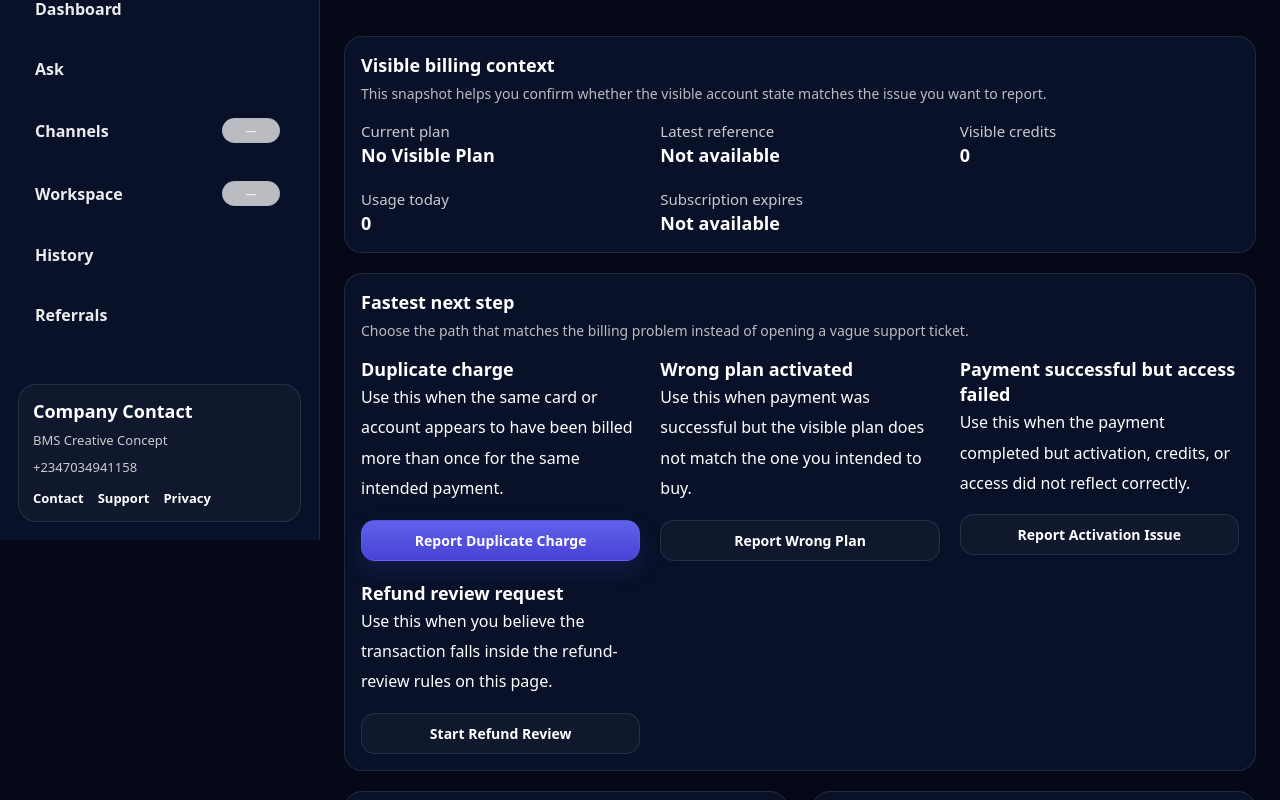
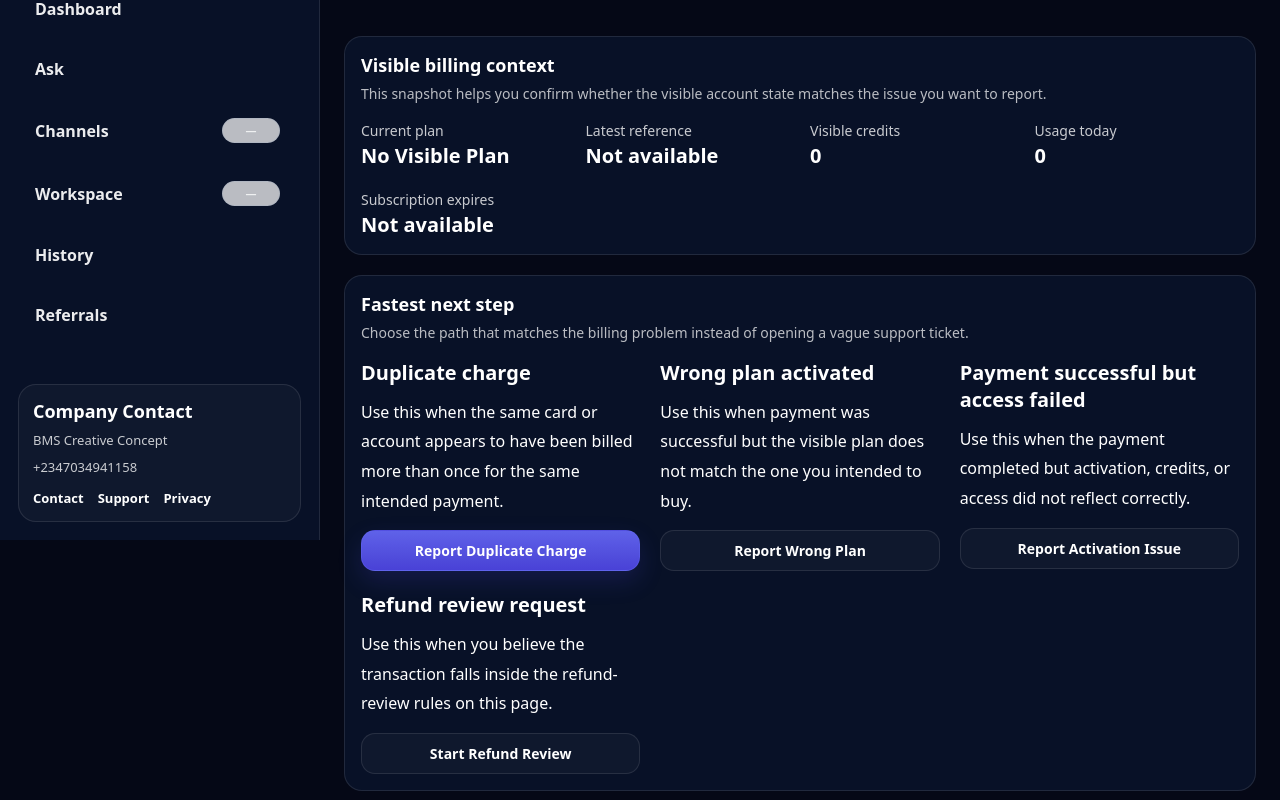
Before and after one commit to SirBM201/naija-tax-guide-frontend, a Next.js app: page /refund in a window 1280 px wide. Shown: the part 260-1060 px from the top of the page. Built offline with nearby package versions, Linux system fonts and the light colour scheme; no server answers; sample sign-in values are in the browser's storage.

Commit message:
Update page.tsx

```diff
--- a/app/refund/page.tsx
+++ b/app/refund/page.tsx
@@ -8,46 +8,53 @@ import AppShell, {
 } from "@/components/app-shell";
 import WorkspaceSectionCard from "@/components/workspace-section-card";
 import { Banner } from "@/components/ui";
-import { CardsGrid, SectionStack, TwoColumnSection } from "@/components/page-layout";
+import { CardsGrid, SectionStack } from "@/components/page-layout";
 import { useWorkspaceState } from "@/hooks/useWorkspaceState";
 
 function labelStyle(): React.CSSProperties {
   return {
     margin: 0,
-    fontSize: 15,
+    fontSize: 14,
     color: "var(--text-muted)",
-    lineHeight: 1.5,
+    lineHeight: 1.55,
+    wordBreak: "break-word",
   };
 }
 
 function valueStyle(): React.CSSProperties {
   return {
     margin: 0,
-    fontSize: 18,
+    fontSize: "clamp(18px, 4.5vw, 20px)",
     fontWeight: 800,
     color: "var(--text)",
-    lineHeight: 1.4,
+    lineHeight: 1.35,
+    wordBreak: "break-word",
+    overflowWrap: "anywhere",
   };
 }
 
 function bodyTextStyle(): React.CSSProperties {
   return {
     margin: 0,
-    fontSize: 16,
-    lineHeight: 1.9,
+    fontSize: "clamp(15px, 2.7vw, 16px)",
+    lineHeight: 1.85,
     color: "var(--text)",
+    wordBreak: "break-word",
+    overflowWrap: "anywhere",
   };
 }
 
 function bulletListStyle(): React.CSSProperties {
   return {
     margin: 0,
-    paddingLeft: 22,
+    paddingLeft: 20,
     display: "grid",
     gap: 12,
     color: "var(--text)",
     lineHeight: 1.8,
-    fontSize: 16,
+    fontSize: "clamp(15px, 2.6vw, 16px)",
+    wordBreak: "break-word",
+    overflowWrap: "anywhere",
   };
 }
 
@@ -56,6 +63,14 @@ function actionButtonStyle(primary = false): React.CSSProperties {
     ...(primary ? shellButtonPrimary() : shellButtonSecondary()),
     width: "100%",
     justifyContent: "center",
+  };
+}
+
+function cardTextBlockStyle(): React.CSSProperties {
+  return {
+    display: "grid",
+    gap: 12,
+    minWidth: 0,
   };
 }
 
@@ -128,24 +143,24 @@ export default function RefundPage() {
           title="Visible billing context"
           subtitle="This snapshot helps you confirm whether the visible account state matches the issue you want to report."
         >
-          <CardsGrid min={220}>
-            <div>
+          <CardsGrid min={200}>
+            <div style={{ minWidth: 0 }}>
               <p style={labelStyle()}>Current plan</p>
               <p style={valueStyle()}>{formatPlanName(currentPlan)}</p>
             </div>
-            <div>
+            <div style={{ minWidth: 0 }}>
               <p style={labelStyle()}>Latest reference</p>
               <p style={valueStyle()}>{latestReference}</p>
             </div>
-            <div>
+            <div style={{ minWidth: 0 }}>
               <p style={labelStyle()}>Visible credits</p>
               <p style={valueStyle()}>{creditBalance}</p>
             </div>
-            <div>
+            <div style={{ minWidth: 0 }}>
               <p style={labelStyle()}>Usage today</p>
               <p style={valueStyle()}>{usageToday}</p>
             </div>
-            <div>
+            <div style={{ minWidth: 0 }}>
               <p style={labelStyle()}>Subscription expires</p>
               <p style={valueStyle()}>{formatDate(expiresAt)}</p>
             </div>
@@ -156,13 +171,13 @@ export default function RefundPage() {
           title="Fastest next step"
           subtitle="Choose the path that matches the billing problem instead of opening a vague support ticket."
         >
-          <CardsGrid min={250}>
-            <div>
+          <CardsGrid min={220}>
+            <div style={cardTextBlockStyle()}>
               <p style={valueStyle()}>Duplicate charge</p>
               <p style={bodyTextStyle()}>
                 Use this when the same card or account appears to have been billed more than once for the same intended payment.
               </p>
-              <div style={{ marginTop: 16 }}>
+              <div style={{ marginTop: 2 }}>
                 <button
                   onClick={() => router.push(supportLinks.duplicate)}
                   style={actionButtonStyle(true)}
@@ -172,12 +187,12 @@ export default function RefundPage() {
               </div>
             </div>
 
-            <div>
+            <div style={cardTextBlockStyle()}>
               <p style={valueStyle()}>Wrong plan activated</p>
               <p style={bodyTextStyle()}>
                 Use this when payment was successful but the visible plan does not match the one you intended to buy.
               </p>
-              <div style={{ marginTop: 16 }}>
+              <div style={{ marginTop: 2 }}>
                 <button
                   onClick={() => router.push(supportLinks.wrongPlan)}
                   style={actionButtonStyle(false)}
@@ -187,12 +202,12 @@ export default function RefundPage() {
               </div>
             </div>
 
-            <div>
+            <div style={cardTextBlockStyle()}>
               <p style={valueStyle()}>Payment successful but access failed</p>
               <p style={bodyTextStyle()}>
                 Use this when the payment completed but activation, credits, or access did not reflect correctly.
               </p>
-              <div style={{ marginTop: 16 }}>
+              <div style={{ marginTop: 2 }}>
                 <button
                   onClick={() => router.push(supportLinks.activation)}
                   style={actionButtonStyle(false)}
@@ -202,12 +217,12 @@ export default function RefundPage() {
               </div>
             </div>
 
-            <div>
+            <div style={cardTextBlockStyle()}>
               <p style={valueStyle()}>Refund review request</p>
               <p style={bodyTextStyle()}>
                 Use this when you believe the transaction falls inside the refund-review rules on this page.
               </p>
-              <div style={{ marginTop: 16 }}>
+              <div style={{ marginTop: 2 }}>
                 <button
                   onClick={() => router.push(supportLinks.refund)}
                   style={actionButtonStyle(false)}
@@ -222,8 +237,8 @@ export default function RefundPage() {
         <div
           style={{
             display: "grid",
-            gridTemplateColumns: "repeat(auto-fit, minmax(320px, 1fr))",
-            gap: 24,
+            gridTemplateColumns: "repeat(auto-fit, minmax(240px, 1fr))",
+            gap: 20,
           }}
         >
           <WorkspaceSectionCard
```
